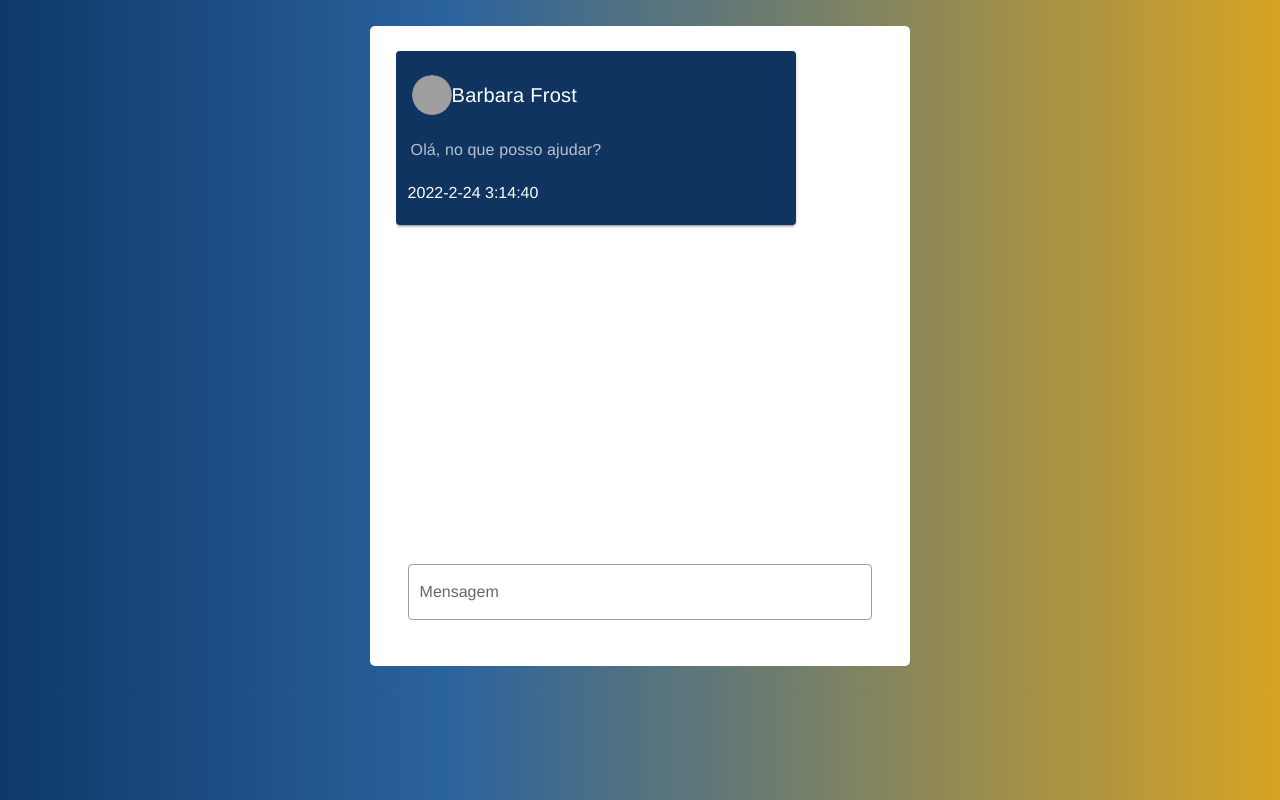
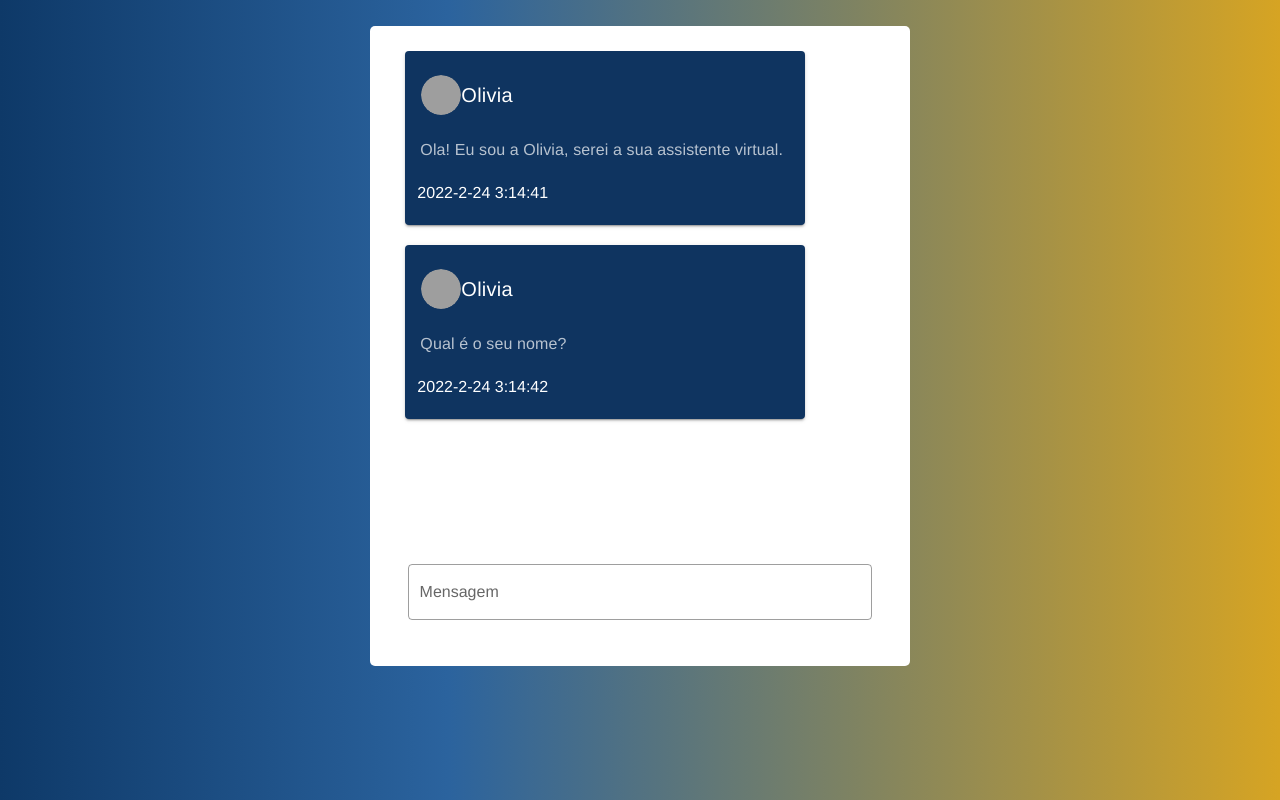
Before and after one commit to StefanyRepetcki/chat-bot-vuejs, a Vue app: page /#/ in a window 1280 px wide. Built offline with nearby package versions, Linux system fonts and the light colour scheme; grey boxes are pictures that could not be loaded; the HTML template or start-up script is replaced by a standard one.

Commit message:
feat(chat): falas do bot

```diff
--- a/src/components/Chat.vue
+++ b/src/components/Chat.vue
@@ -5,7 +5,7 @@
                 v-for="(conversa, index) in this.conversation"
                 :key="index"
                 :id="`chat-${index}`"
-                :style="conversa.admin ? 'display:flex; justify-content:left' : 'display:flex; justify-content:right'">
+                :class="conversa.admin ? 'admin' : 'usuario'">
                 <v-card
                     class="mx-auto card"
                     :color="conversa.admin ? '#0F3460' : '#FBBB08'"
@@ -24,7 +24,7 @@
                     </v-card-title>
 
                     <v-card-text class="text-h2 font-weight-bold msg">
-                        {{conversa.msg}}
+                        <span>{{conversa.msg}}</span>
                     </v-card-text>
 
                     <v-card-actions>
@@ -46,6 +46,7 @@
                 <v-text-field
                     v-model="message"
                     outlined
+                    :disabled="disabled"
                     clearable
                     label="Mensagem"
                     v-on:keyup.enter="onEnter"
@@ -85,27 +86,48 @@ export default {
             message: '',
             loading: false,
             conversation: [],
+            disabled: false,
+            nomeAssistenteVirtual: 'Olivia',
+            ultimaPergunta: '',
         }
     },
     mounted() {
-        const today = new Date();
-        const date = today.getFullYear()+'-'+(today.getMonth()+1)+'-'+today.getDate();
-        const time = today.getHours() + ":" + today.getMinutes() + ":" + today.getSeconds();
-        const dateTime = date +' '+ time;
-        this.conversation.push({
-            admin: true,
-            avatar: 'https://avataaars.io/?avatarStyle=Transparent&topType=ShortHairShortCurly&accessoriesType=Prescription02&hairColor=Black&facialHairType=Blank&clotheType=Hoodie&clotheColor=White&eyeType=Default&eyebrowType=DefaultNatural&mouthType=Default&skinColor=Light',
-            nome: 'Barbara Frost',
-            msg: 'Olá, no que posso ajudar?',
-            data: dateTime,
-        });
+        let dataFuncion;
+        setTimeout(() => {
+            dataFuncion = this.dateNow();
+            this.conversation.unshift({
+                admin: true,
+                avatar: 'https://avataaars.io/?avatarStyle=Transparent&topType=ShortHairShortCurly&accessoriesType=Prescription02&hairColor=Black&facialHairType=Blank&clotheType=Hoodie&clotheColor=White&eyeType=Default&eyebrowType=DefaultNatural&mouthType=Default&skinColor=Light',
+                nome: this.nomeAssistenteVirtual,
+                msg: `Ola! Eu sou a ${this.nomeAssistenteVirtual}, serei a sua assistente virtual.`,
+                data: dataFuncion,
+            });
+        }, 1000);
+        setTimeout(() => {
+            this.ultimaPergunta = 'nome';
+            dataFuncion = this.dateNow();
+                this.conversation.unshift({
+                    admin: true,
+                    avatar: 'https://avataaars.io/?avatarStyle=Transparent&topType=ShortHairShortCurly&accessoriesType=Prescription02&hairColor=Black&facialHairType=Blank&clotheType=Hoodie&clotheColor=White&eyeType=Default&eyebrowType=DefaultNatural&mouthType=Default&skinColor=Light',
+                    nome: this.nomeAssistenteVirtual,
+                    msg: 'Qual é o seu nome?',
+                    data: dataFuncion,
+                });
+        }, 2000);
     },
     methods: {
+        dateNow() {
+            const today = new Date();
+            const date = today.getFullYear()+'-'+(today.getMonth()+1)+'-'+today.getDate();
+            const time = today.getHours() + ":" + today.getMinutes() + ":" + today.getSeconds();
+            return date +' '+ time;
+        },
         onEnter: function() {
             if(this.message)
                 this.send();
         },
         send() {
+            const mensagemUsuario = this.message;
             this.loading = true;
             const today = new Date();
             const date = today.getFullYear()+'-'+(today.getMonth()+1)+'-'+today.getDate();
@@ -121,6 +143,72 @@ export default {
             this.scroll();
             this.loading = false;
             this.message = '';
+            this.resposta(mensagemUsuario);
+        },
+        resposta(mensagemUsuario) {
+            let dataFuncion;
+            let primeiraMsgUsuario;
+            let proximaMsgUsuario;
+            let proximaPergunta;
+            switch(true) {
+                case mensagemUsuario.includes('nome') || this.ultimaPergunta.includes('nome'):
+                    primeiraMsgUsuario = `${mensagemUsuario}.. que nome lindo!`;
+                    proximaMsgUsuario = "Qual sua idade?";
+                    proximaPergunta = 'idade';
+                    break;
+                case mensagemUsuario.includes('idade') || this.ultimaPergunta.includes('idade'):
+                    primeiraMsgUsuario = `${mensagemUsuario}.. Esta na flor da idade!`;
+                    proximaMsgUsuario = "Você estuda alguma coisa?";
+                    proximaPergunta = 'estudo';
+                    break;
+                case mensagemUsuario.includes('estudo') || this.ultimaPergunta.includes('estudo'):
+                    if(mensagemUsuario.includes('nao')){
+                        primeiraMsgUsuario = "Que pena, estudar é sempre bom!";
+                    }else {
+                        primeiraMsgUsuario = "Que ótimo, estudar é sempre bom!";
+                    }
+                    proximaMsgUsuario = "Você trabalha atualmente?";
+                    proximaPergunta = 'trabalho';
+                    break;
+                case mensagemUsuario.includes('trabalho') || this.ultimaPergunta.includes('trabalho'):
+                    primeiraMsgUsuario = "Entendi!";
+                    proximaMsgUsuario = "Estou finalizando sua sessão, obrigada por conversar comigo! Até breve.";
+                    proximaPergunta = 'adeus';
+                    this.disabled = true;
+                    break;
+                case mensagemUsuario.includes('adeus') || this.ultimaPergunta.includes('adeus'):
+                    primeiraMsgUsuario = "Estou finalizando sua sessão, obrigada por conversar comigo! Até breve.";
+                    proximaPergunta = '';
+                    this.disabled = true;
+                    break;
+                default:
+                    primeiraMsgUsuario = "Não entendi poderia repetir novamente com outras palavaras para que eu possa lhe ajudar.";
+                    break;
+            }
+            this.ultimaPergunta = proximaPergunta;
+            setTimeout(() => {
+                dataFuncion = this.dateNow();
+                    this.conversation.unshift({
+                        admin: true,
+                        avatar: 'https://avataaars.io/?avatarStyle=Transparent&topType=ShortHairShortCurly&accessoriesType=Prescription02&hairColor=Black&facialHairType=Blank&clotheType=Hoodie&clotheColor=White&eyeType=Default&eyebrowType=DefaultNatural&mouthType=Default&skinColor=Light',
+                        nome: this.nomeAssistenteVirtual,
+                        msg: primeiraMsgUsuario,
+                        data: dataFuncion,
+                    });
+            }, 1000);
+            if(proximaPergunta && proximaMsgUsuario) {
+                console.log(proximaPergunta);
+                setTimeout(() => {
+                    dataFuncion = this.dateNow();
+                        this.conversation.unshift({
+                            admin: true,
+                            avatar: 'https://avataaars.io/?avatarStyle=Transparent&topType=ShortHairShortCurly&accessoriesType=Prescription02&hairColor=Black&facialHairType=Blank&clotheType=Hoodie&clotheColor=White&eyeType=Default&eyebrowType=DefaultNatural&mouthType=Default&skinColor=Light',
+                            nome: this.nomeAssistenteVirtual,
+                            msg: proximaMsgUsuario,
+                            data: dataFuncion,
+                        });
+                }, 2000);
+            }
         },
         scroll() {
             let element = document.getElementById('scroll');
@@ -150,6 +238,18 @@ export default {
         overflow-y: auto;
         display: flex;
         flex-direction: column-reverse;
+        padding: 0 2%;
+    }
+    .admin {
+        display: flex;
+        justify-content: left;
+    }
+    .usuario {
+        display: flex;
+        justify-content: right;
+    }
+    .usuario span {
+        color: #0F3460;
     }
     .card {
         margin-bottom: 20px;
```
